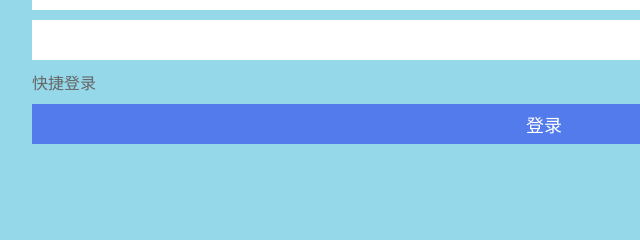
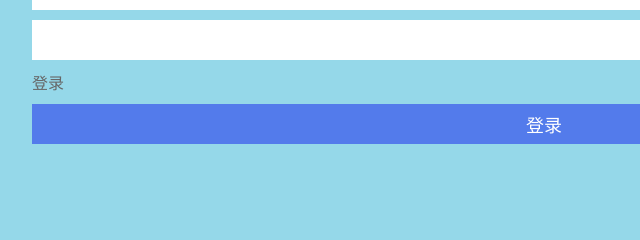
Before and after one commit to ZHM990111/1606a0904, a plain HTML site: page src/index.html in a window 1280 px wide. Shown: the part 140-380 px from the top of the page, 96-736 px from the left. Drawn offline with Linux system fonts and the light colour scheme.

Commit message:
修改sapn

```diff
--- a/src/index.html
+++ b/src/index.html
@@ -15,7 +15,7 @@
             <input type="text">
             <input type="text">
             <p>
-                <span>快捷登录</span>
+                <span>登录</span>
                 <span>忘记密码</span>
             </p>
             <input type="button" value="登录" class="btn">
```
